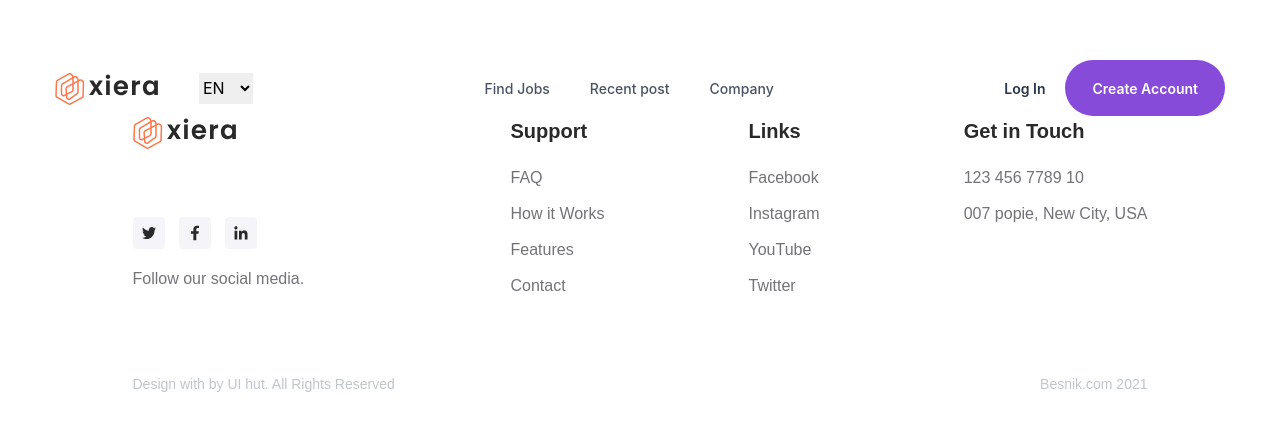
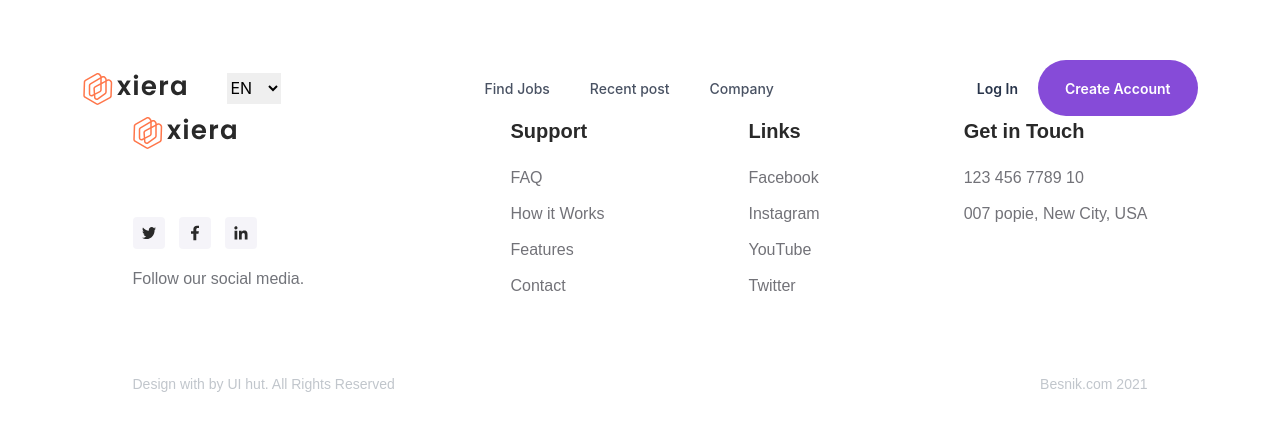
Before and after one commit to LiaCBA/Xiera, a React (Vite) app: page / in a window 1280 px wide. Shown: the top 430 px of the page. Built offline with nearby package versions, Linux system fonts and the light colour scheme; a web font is replaced by a local one.

Commit message:
fix/headerWidth

```diff
--- a/src/components/organisms/Header/Header.module.css
+++ b/src/components/organisms/Header/Header.module.css
@@ -1,6 +1,5 @@
 .headerMainContainer {
   font-family: var(--font-family-Inter);
-  max-width: 1170px;
   width: 100%;
   display: flex;
   justify-content: center;
@@ -8,7 +7,7 @@
 }
 
 .headerContainer {
-  max-width: 1170px;
+  max-width: 1115px;
   width: 100%;
   margin: 0 auto;
   display: flex;
```
